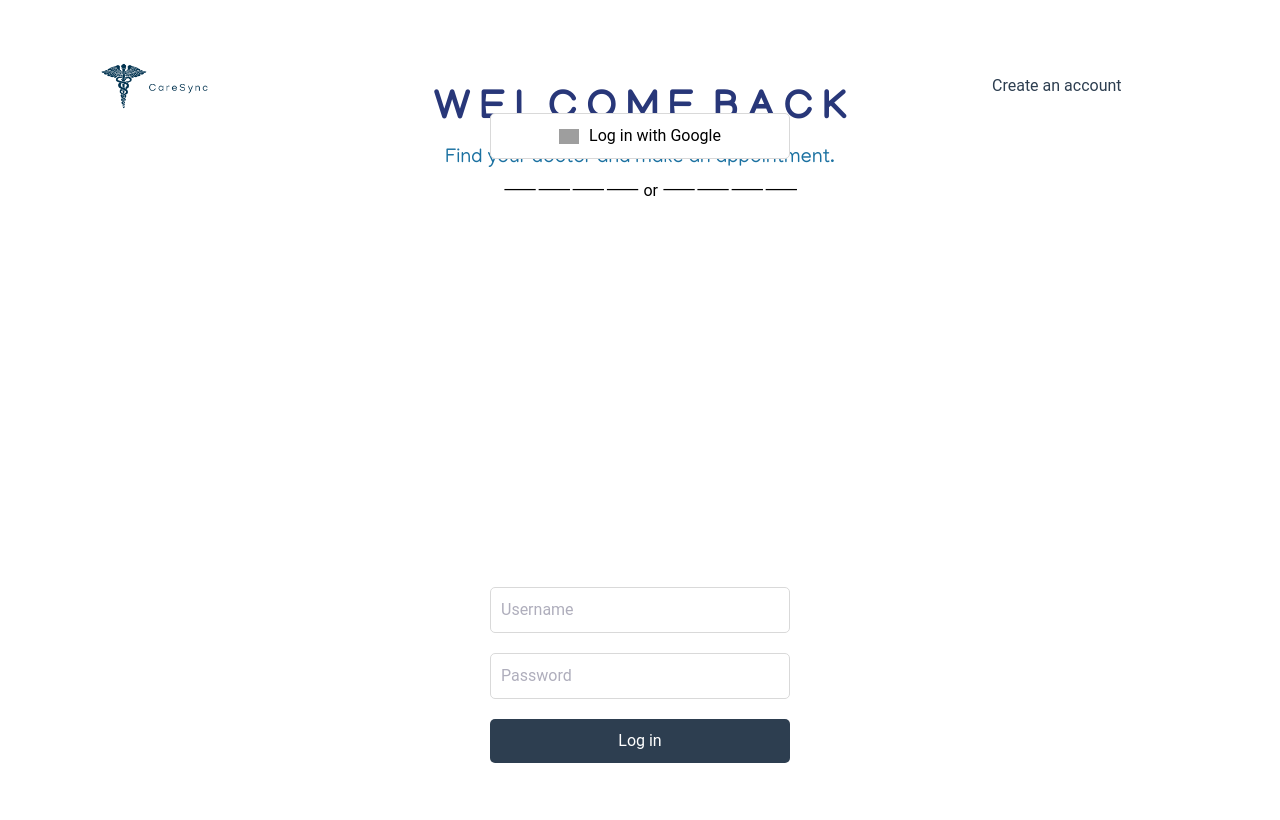
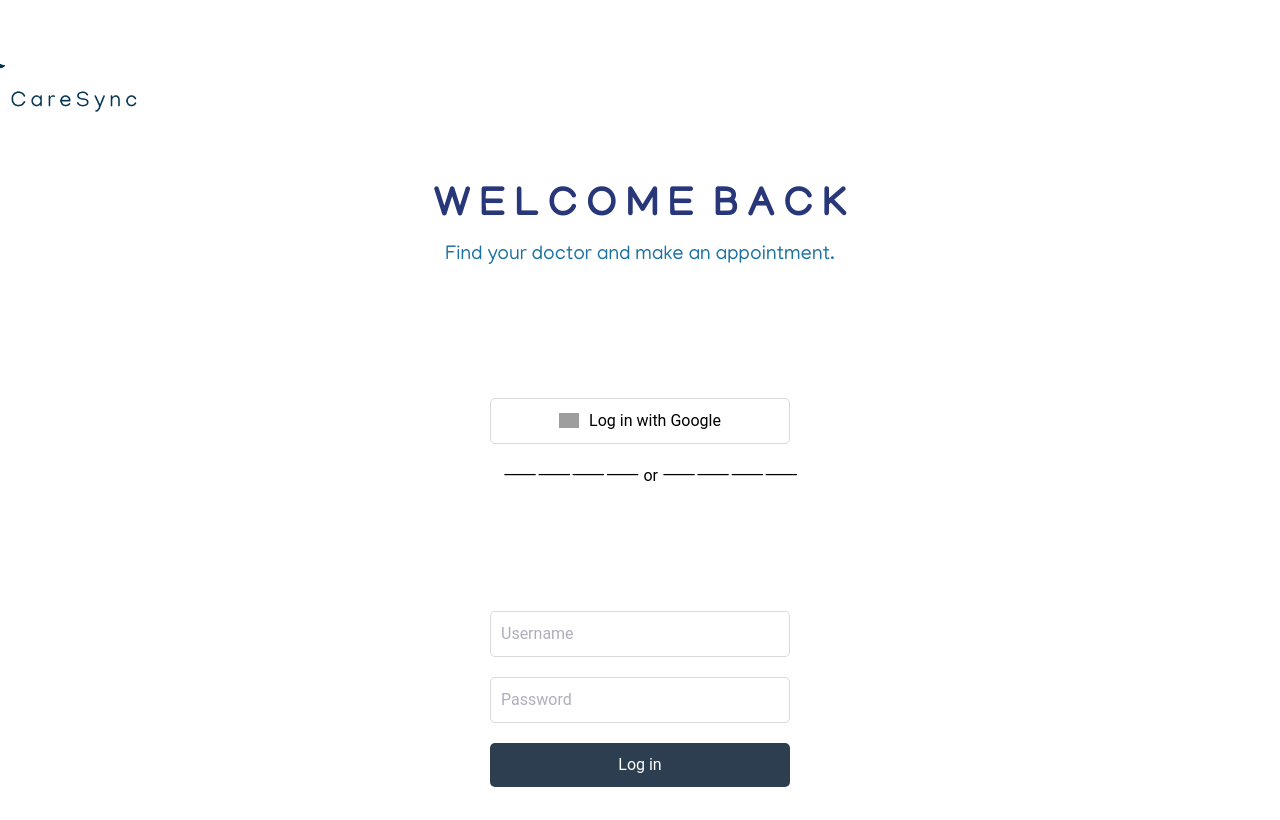
Before and after one commit to AbarquezMyk/PROJECTDJANGO, a Django app: page /login/ in a window 1280 px wide. Run offline with Django 5.2, Linux system fonts and the light colour scheme; some libraries are stand-ins or nearby versions; grey boxes are pictures that could not be loaded.

Commit message:
Initial Commit of login.html

```diff
--- a/CareSync/patients/templates/patients/login.html
+++ b/CareSync/patients/templates/patients/login.html
@@ -145,13 +145,13 @@
         <nav class="navbar navbar-expand-lg navbar-light fixed-top py-3 d-block" data-navbar-on-scroll="data-navbar-on-scroll">
             <div class="container">
                 <a class="navbar-brand" href="{% url 'home' %}">
-                    <img src="{% static 'img/gallery/logo.png' %}" width="140" alt="logo" />
+                    <img src="{% static 'img/gallery/logo.png' %}" width="300" style="margin-left: -210px; margin-top: -70px;" alt="logo" />
                 </a>
                 <button class="navbar-toggler" type="button" data-bs-toggle="collapse" data-bs-target="#navbarSupportedContent" aria-controls="navbarSupportedContent" aria-expanded="false" aria-label="Toggle navigation">
                     <span class="navbar-toggler-icon"> </span>
                 </button>
                 <div class="collapse navbar-collapse border-top border-lg-0 mt-4 mt-lg-0" id="navbarSupportedContent">
-                    <a href="{% url 'register' %}" style="color: #2d3e50; margin-left: 750px;">Create an account</a>
+                    <a href="{% url 'register' %}" style="color: #2d3e50; margin-left: 1210px;">Create an account</a>
                 </div>
             </div>
         </nav>
@@ -164,13 +164,13 @@
             <div class="container">
                 <div class="row min-vh-xl-100 min-vh-xxl-25 align-items-center justify-content-center">
                     <div class="text-center">
-                        <h1 style="margin-top: 10px; font-size: 40px; font-family: 'Manjari', sans-serif;">W E L C O M E&ensp;B A C K</h1>
+                        <h1 style="margin-top: 130px; font-size: 40px; font-family: 'Manjari', sans-serif;">W E L C O M E&ensp;B A C K</h1>
                         <p style="font-size: 20px; font-family: 'Manjari', sans-serif;">Find your doctor and make an appointment.</p>
                     </div>
 
                     <div class="login-section">
                         <div class="login-options">
-                            <button class="google-button" style="margin-top: -250px;" type="button">
+                            <button class="google-button" style="margin-top:-15px;" type="button">
                                 <img src="https://upload.wikimedia.org/wikipedia/commons/0/09/IOS_Google_icon.png" alt="Google Logo" style="width: 20px;">
                                 Log in with Google
                             </button>
@@ -178,7 +178,7 @@
                         <p style="color: black; margin-left: 23px;">⸻⸻⸻⸻ or ⸻⸻⸻⸻</p>
                     </div>
 
-                    <form method="post" action="{% url 'login' %}" style="margin-top: 50px;">
+                    <form method="post" action="{% url 'login' %}" style="margin-top: -20px;">
                         {% csrf_token %}
                         <input type="text" name="username" placeholder="Username" required>
                         <input type="password" name="password" placeholder="Password" required>
```
